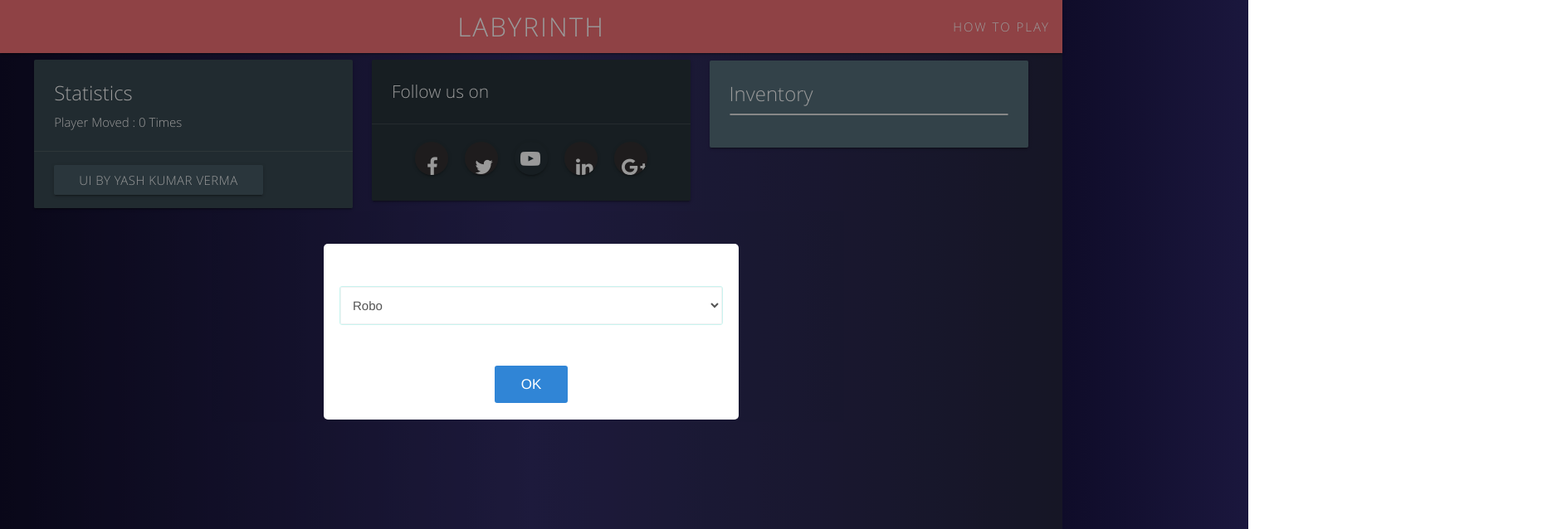
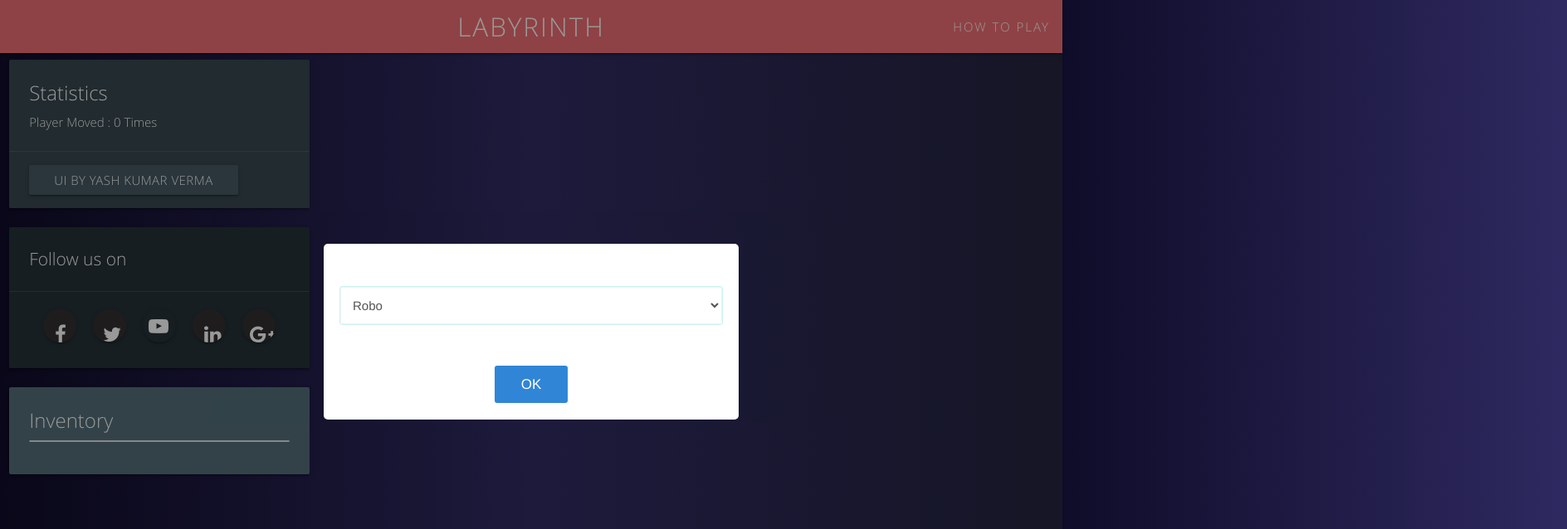
Before and after one commit to fossasia/labyrinth, a plain HTML site: page index.html in a window 1280 px wide. Shown: the top 638 px of the page at 83% size, 1888 px wide, since content can reach past the window. Drawn offline with Linux system fonts and the light colour scheme.

Commit message:
Move data cards to the side to prevent overlap with tiles

```diff
--- a/css/footer.css
+++ b/css/footer.css
@@ -29,8 +29,9 @@ h6 {
 ._14 {
     font-size: 1.4em;
 }
-.top-row {
-    padding: 0 30px;
+.left-column {
+    width: 30%;
+    margin: 0;
 }
 ul {
     padding:0;
--- a/index.html
+++ b/index.html
@@ -40,8 +40,8 @@
         </div>
 
         <!-- Data Card -->
-        <div class="row top-row">
-            <div class="col s4">
+        <div class="row left-column">
+            <div class="col s12">
                 <div class="card blue-grey darken-3">
                     <div class="card-content white-text">
                         <span class="card-title">Statistics</span>
@@ -53,7 +53,7 @@
                     </div>
                 </div>
             </div>
-            <div class="col s4">
+            <div class="col s12">
                 <div class="card blue-grey darken-4">
                     <div class="card-content white-text">
                         <h4 class="_14">Follow us on</h4>
@@ -96,8 +96,8 @@
                     </div>
                 </div>
             </div>
-            <div class="col s4"></div>
-             <div class="col s4">
+            <div class="col s12"></div>
+             <div class="col s12">
             <div class="card blue-grey darken-1">
                 <div class="card-content white-text">
                     <span class="card-title">Inventory</span>
--- a/js/level.js
+++ b/js/level.js
@@ -33,8 +33,10 @@ function Level(specification)
       });
     });
     container.classList.add("tileContainer");
-    container.style.left = -minX + "px";
-    container.style.top = -minY + "px";
+    // add width of left column to prevent its elements from overlapping tiles
+    container.style.left = (-minX + $('.left-column').width()) + "px";
+    // add height of top navbar to prevent it from overlapping tiles
+    container.style.top = (-minY + $('.navbar-fixed').height()) + "px";
   };
   this.getTileAt = function(x, y){
     if (x < 0 || y < 0 || y >= this.tiles.length || x >= this.tiles[y].length) {
--- a/js/tiles.js
+++ b/js/tiles.js
@@ -115,7 +115,7 @@ PlacedTile.prototype.scrollToCenter = function() {
   $("html, body").animate({
     scrollTop: offset.top - centerTop,
     scrollLeft: offset.left - centerLeft
-  });
+  }, 250);
 }
 
 const OpenDoors = {
```
